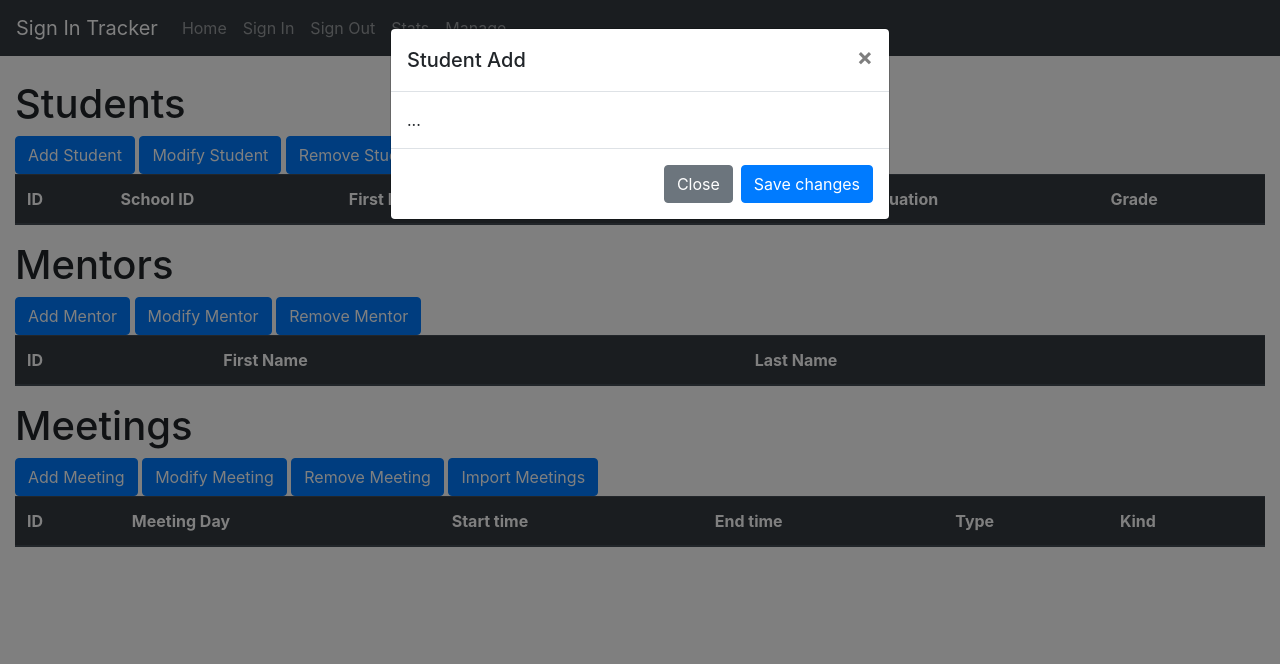
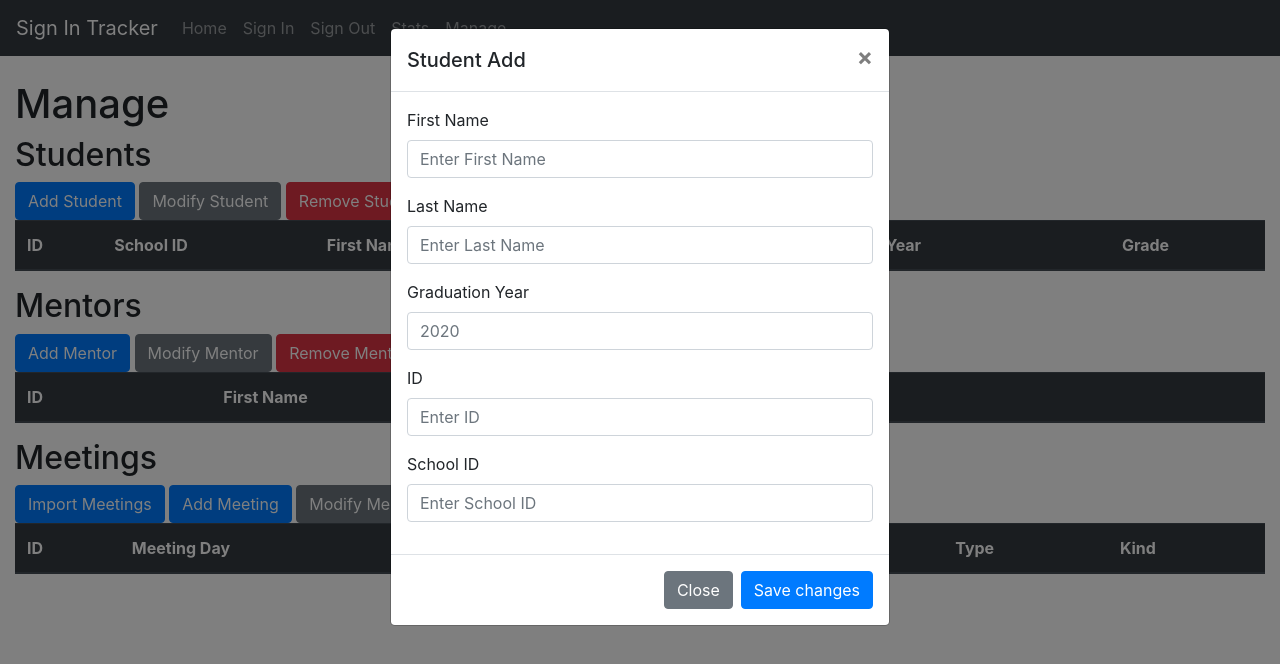
Before and after one commit to nowireless/SigninTracker, a plain HTML site: page client/manage.html in a window 1280 px wide. Both pictures are taken after a click on the button "Add Student". Drawn offline with nearby package versions, Linux system fonts and the light colour scheme.

Commit message:
Inital student add request support.

```diff
--- a/client/js/manage.js
+++ b/client/js/manage.js
@@ -0,0 +1,44 @@
+"use strict";
+
+
+window.onload = function() {
+    console.info("Hello")
+
+    $("#studentAddSaveButton").click(function() {
+        console.info("Button: Student Add Save")
+
+        // TODO Add some sort of input validation
+
+        var data = {}
+        data["firstName"] = $("#studentAddFirstNameInput").val()
+        data["lastName"] = $("#studentAddLastNameInput").val()
+        data["graduationYear"] = $("#studentAddGradutationYearInput").val()
+        data["id"] = $("#studentAddIdInput").val()
+        data["schoolId"] = $("#studentAddSchoolIdInput").val()
+
+        var request = JSON.stringify(data)
+
+        console.info("Request: " + request)
+
+        var url = "/api/students"
+        var postReq = new XMLHttpRequest();
+        postReq.open("POST", url)
+        postReq.setRequestHeader('Content-Type', 'application/json');
+        postReq.send(request);
+
+        postReq.onreadystatechange = function() {
+            console.log("POST Readystate: " + postReq.readyState)
+            if(postReq.readyState == 4) {
+                if (postReq.status == 200) {
+                    // Success
+                    console.info("Requst succedded")
+
+                } else {
+                    // Failed
+                    console.error("Request failed")
+                }
+            }
+        }
+
+    })
+}
--- a/client/manage.html
+++ b/client/manage.html
@@ -36,15 +36,17 @@
 
 
         <div class="container-fluid" style="margin-top:80px">
-            <h1>Students</h1>
+            <h1>Manage</h1>
+
+            <h2>Students</h2>
             <!-- Add Student -->
             <!-- Modify Student -->
             <!-- Remove Student -->
             <!-- ID, School ID?, First Name, Last Name, Gradutaiton Year, Grade (Derived)-->
 
             <button type="button" class="btn btn-primary" data-toggle="modal" data-target="#studentAdd" id="addStudentButton">Add Student</button>
-            <button type="button" class="btn btn-primary" data-toggle="modal" data-target="#studentModify" id="modifyStudentButton">Modify Student</button>
-            <button type="button" class="btn btn-primary" data-toggle="modal" data-target="#studentRemove" id="removeStudentButton">Remove Student</button>
+            <button type="button" class="btn btn-secondary" data-toggle="modal" data-target="#studentModify" id="modifyStudentButton">Modify Student</button>
+            <button type="button" class="btn btn-danger" data-toggle="modal" data-target="#studentRemove" id="removeStudentButton">Remove Student</button>
 
             <table class="table table-dark">
                 <thead>
@@ -52,7 +54,7 @@
                     <th scope="col">School ID</th>
                     <th scope="col">First Name</th>
                     <th scope="col">Last Name</th>
-                    <th scope="col">Graduation</th>
+                    <th scope="col">Graduation Year</th>
                     <th scope="col">Grade</th>
                 </thead>
                 <tbody id="studentsTable">
@@ -72,11 +74,34 @@
                             </button>
                         </div>
                         <div class="modal-body">
-                            ...
+
+                            <form>
+                                <div class="form-group">
+                                    <label for="studentAddFirstNameInput">First Name</label>
+                                    <input type="text" class="form-control" id="studentAddFirstNameInput" placeholder="Enter First Name" required>
+                                </div>
+                                <div class="form-group">
+                                    <label for="studentAddLastNameInput">Last Name</label>
+                                    <input type="text" class="form-control" id="studentAddLastNameInput" placeholder="Enter Last Name" required>
+                                </div>
+                                <div class="form-group">
+                                    <label for="studentAddGradutationYearInput">Graduation Year</label>
+                                    <input type="number" class="form-control" id="studentAddGradutationYearInput" placeholder="2020">
+                                </div>
+                                <div class="form-group">
+                                    <label for="studentAddIDInput">ID</label>
+                                    <input type="text" class="form-control" id="studentAddIdInput" placeholder="Enter ID" required>
+                                </div>
+                                <div class="form-group">
+                                    <label for="studentAddSchoolIDInput">School ID</label>
+                                    <input type="text" class="form-control" id="studentAddSchoolIdInput" placeholder="Enter School ID">
+                                </div>
+                            </form>
+
                         </div>
                         <div class="modal-footer">
                             <button type="button" class="btn btn-secondary" data-dismiss="modal">Close</button>
-                            <button type="button" class="btn btn-primary">Save changes</button>
+                            <button type="button" class="btn btn-primary" id="studentAddSaveButton">Save changes</button>
                         </div>
                     </div>
                 </div>
@@ -125,15 +150,15 @@
                 </div>
             </div>
 
-            <h1>Mentors</h1>
+            <h2>Mentors</h2>
             <!-- Add Mentor -->
             <!-- Modify Mentor -->
             <!-- Remove Mentor -->
             <!-- ID, First Name, Last Name -->
 
             <button type="button" class="btn btn-primary" data-toggle="modal" data-target="#mentorAdd" id="addMentorButton">Add Mentor</button>
-            <button type="button" class="btn btn-primary" data-toggle="modal" data-target="#mentorModify" id="modifyMentorButton">Modify Mentor</button>
-            <button type="button" class="btn btn-primary" data-toggle="modal" data-target="#mentorRemove" id="removeMentorButton">Remove Mentor</button>
+            <button type="button" class="btn btn-secondary" data-toggle="modal" data-target="#mentorModify" id="modifyMentorButton">Modify Mentor</button>
+            <button type="button" class="btn btn-danger" data-toggle="modal" data-target="#mentorRemove" id="removeMentorButton">Remove Mentor</button>
 
             <table class="table table-dark">
                 <thead>
@@ -212,17 +237,17 @@
                 </div>
             </div>
 
-            <h1>Meetings</h1>
+            <h2>Meetings</h2>
             <!-- Add Meeting -->
             <!-- Modify Meeting -->
             <!-- Remove Meeting -->
             <!-- Import Meetings from Google CAL/File-->
             <!-- ID, Meeting Day, Start time, End time, Tyoe (FTC/FRC), Kind (Competition/Outreach/Build/General) -->
 
+            <button type="button" class="btn btn-primary" data-toggle="modal" data-target="#meetingImport" id="removeMeetingImport">Import Meetings</button>
             <button type="button" class="btn btn-primary" data-toggle="modal" data-target="#meetingAdd" id="addMeetingButton">Add Meeting</button>
-            <button type="button" class="btn btn-primary" data-toggle="modal" data-target="#meetingModify" id="modifyMeetingButton">Modify Meeting</button>
-            <button type="button" class="btn btn-primary" data-toggle="modal" data-target="#meetingRemove" id="removeMeetingButton">Remove Meeting</button>
-            <button type="button" class="btn btn-primary" data-toggle="modal" data-target="#meetingImport" id="removeMeetingButton">Import Meetings</button>
+            <button type="button" class="btn btn-secondary" data-toggle="modal" data-target="#meetingModify" id="modifyMeetingButton">Modify Meeting</button>
+            <button type="button" class="btn btn-danger" data-toggle="modal" data-target="#meetingRemove" id="removeMeetingButton">Remove Meeting</button>
 
             <table class="table table-dark">
                 <thead>
@@ -329,5 +354,6 @@
          <script src="https://code.jquery.com/jquery-3.3.1.slim.min.js" integrity="sha384-q8i/X+965DzO0rT7abK41JStQIAqVgRVzpbzo5smXKp4YfRvH+8abtTE1Pi6jizo" crossorigin="anonymous"></script>
          <script src="https://cdnjs.cloudflare.com/ajax/libs/popper.js/1.14.7/umd/popper.min.js" integrity="sha384-UO2eT0CpHqdSJQ6hJty5KVphtPhzWj9WO1clHTMGa3JDZwrnQq4sF86dIHNDz0W1" crossorigin="anonymous"></script>
          <script src="https://stackpath.bootstrapcdn.com/bootstrap/4.3.1/js/bootstrap.min.js" integrity="sha384-JjSmVgyd0p3pXB1rRibZUAYoIIy6OrQ6VrjIEaFf/nJGzIxFDsf4x0xIM+B07jRM" crossorigin="anonymous"></script>
+         <script type="text/javascript" src="js/manage.js"></script>
     </body>
 </html>
```
